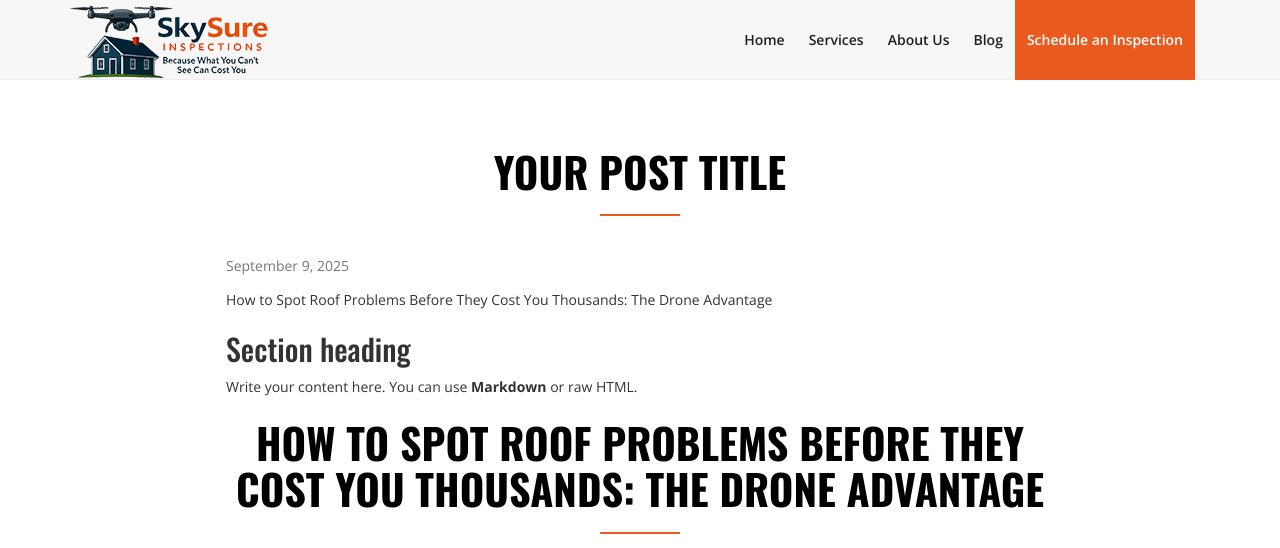
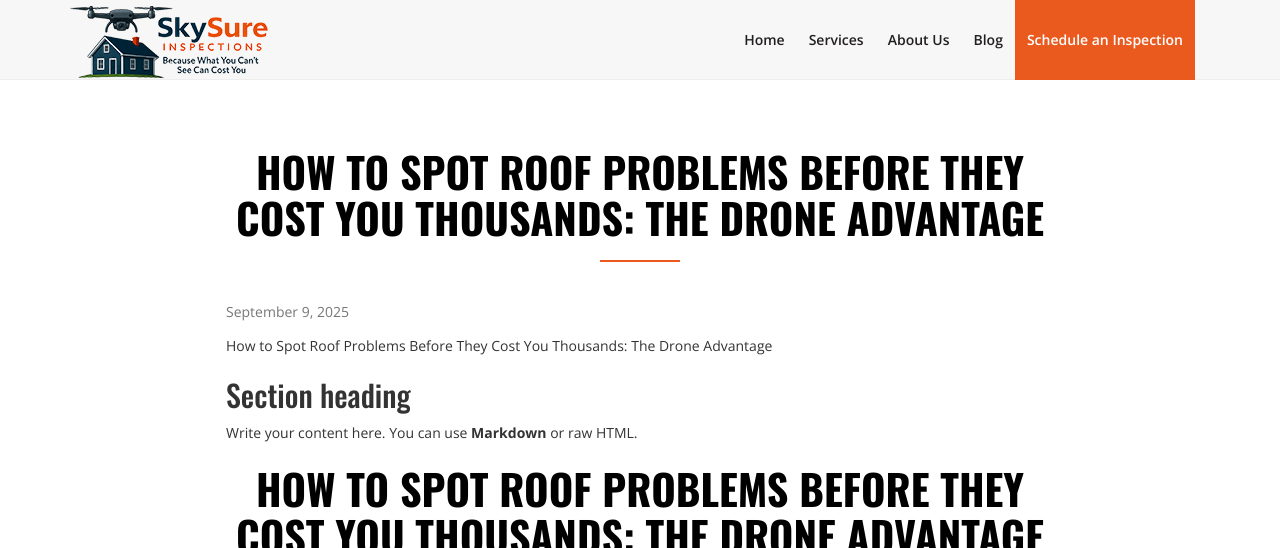
Before and after one commit to ahdworsky/SkySureInspections, a Jekyll site: the page built from _posts/2025-09-09-new-post.md, in a window 1280 px wide and 900 px high, cut to the strip 0-548 px from the top of the window. Built offline with Jekyll 4.4.1, drawn with Linux system fonts in a browser that asks for light colours; nearby versions of some CDN libraries; library files that are not in the unit come from our copies.

Commit message:
Update 2025-09-09-new-post.md

```diff
--- a/_posts/2025-09-09-new-post.md
+++ b/_posts/2025-09-09-new-post.md
@@ -1,8 +1,8 @@
 ---
 layout: post
-title: "Your Post Title"
+title: "How to Spot Roof Problems Before They Cost You Thousands: The Drone Advantage"
 date: 2025-09-09 09:00:00 -0400
-description: "1–2 sentence summary for previews and SEO."
+description: "Discover how drone inspections can catch roof problems early—saving you thousands in repairs—with high-resolution aerial imagery and expert analysis from SkySure Inspections. Stay ahead of costly damage with a simple, annual check-up!"
 ---
 
 How to Spot Roof Problems Before They Cost You Thousands: The Drone Advantage
```
